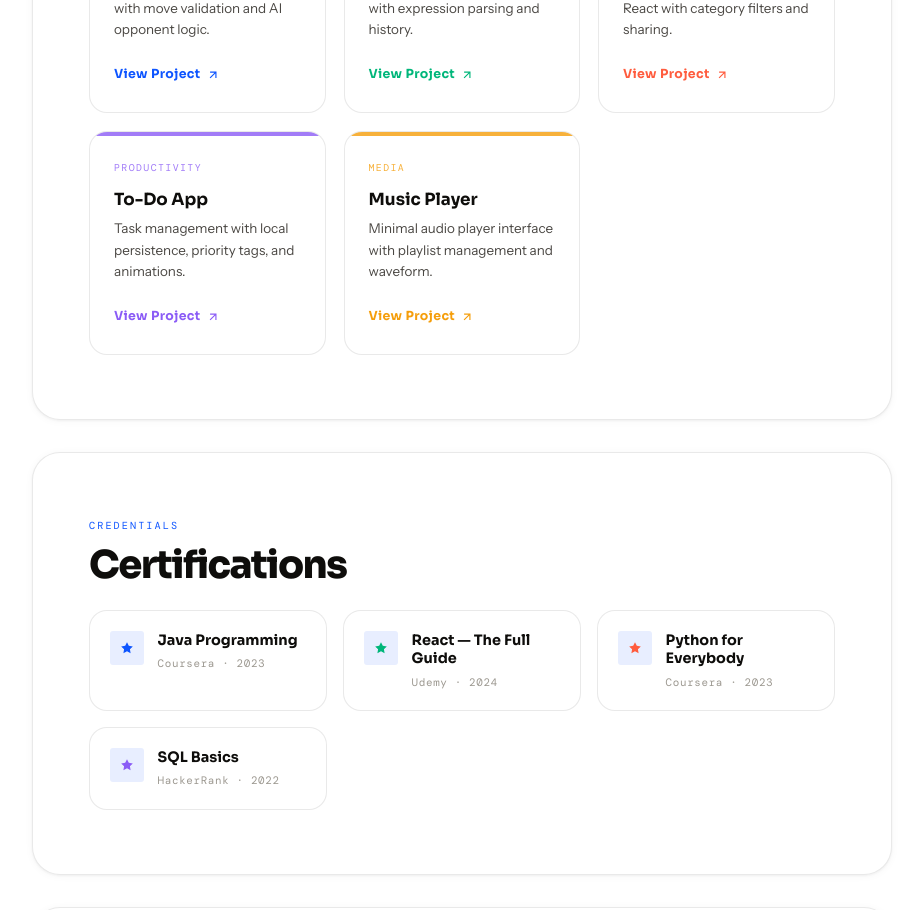
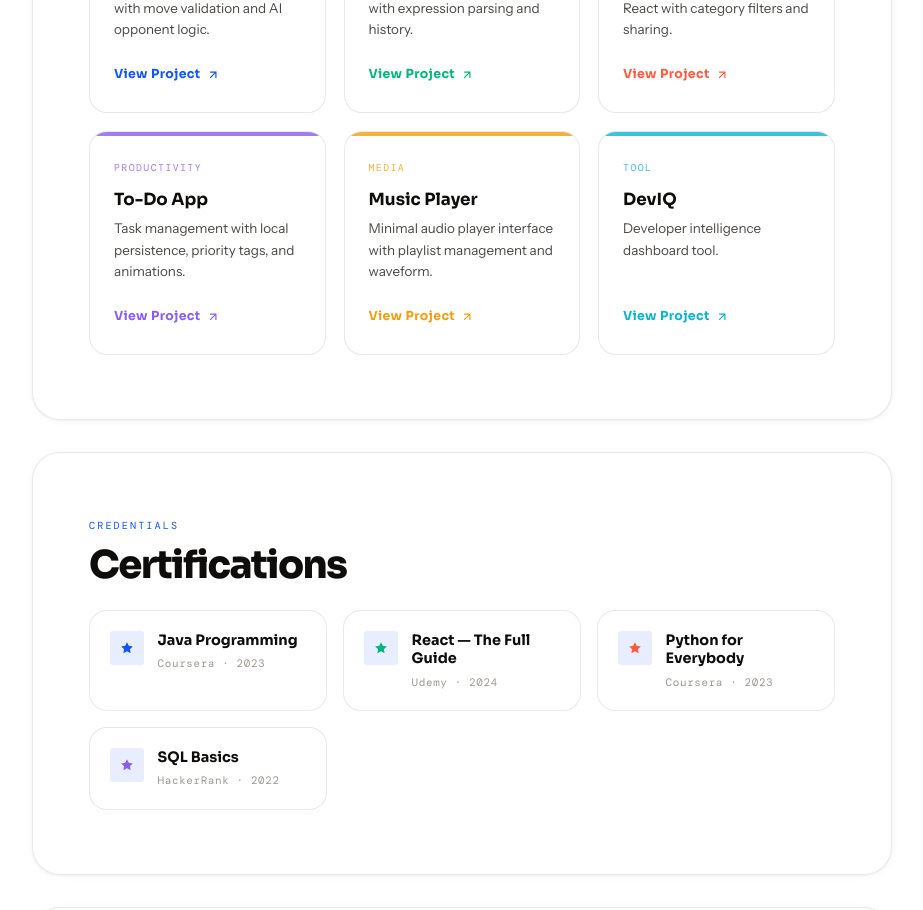
Before and after one commit to saketkhundia/Saketkhundia.site, a React (Create React App) app: page / in a window 1280 px wide. Shown: the part 3060-3970 px from the top of the page, without its empty margins (178-1101 px from the left). Built offline with nearby package versions, Linux system fonts and the light colour scheme; a web font is replaced by a local one.

Commit message:
add DevIQ Project

```diff
--- a/src/App.js
+++ b/src/App.js
@@ -114,7 +114,7 @@ const PROJECTS = [
   { name:"Calculator App",   desc:"Clean, functional calculator with expression parsing and history.",        link:"https://saketkhundia.github.io/calculator-app/",                     tag:"Utility",     color:"#00b67a" },
   { name:"Quotes Generator", desc:"Dynamic quote fetcher built in React with category filters and sharing.",  link:"https://github.com/saketkhundia/Quote-Generator-Using-React-",      tag:"React",       color:"#ff5c3e" },
   { name:"To-Do App",        desc:"Task management with local persistence, priority tags, and animations.",   link:"https://github.com/saketkhundia",                                    tag:"Productivity", color:"#8b5cf6" },
-  { name:"Music Player",     desc:"Minimal audio player interface with playlist management and waveform.",    link:"https://github.com/saketkhundia",                                    tag:"Media",       color:"#f59e0b" },
+  { name:"Music Player",     desc:"Minimal audio player interface with playlist management and waveform.",    link:"https://github.com/saketkhundia",                                    tag:"Media",       color:"#f59e0b" },{ name:"DevIQ",            desc:"Developer intelligence dashboard tool.",  link:"https://deviq-bay.vercel.app/",                                    tag:"Tool",          color:"#06b6d4" },
 ];
 
 const CERTS = [
```
